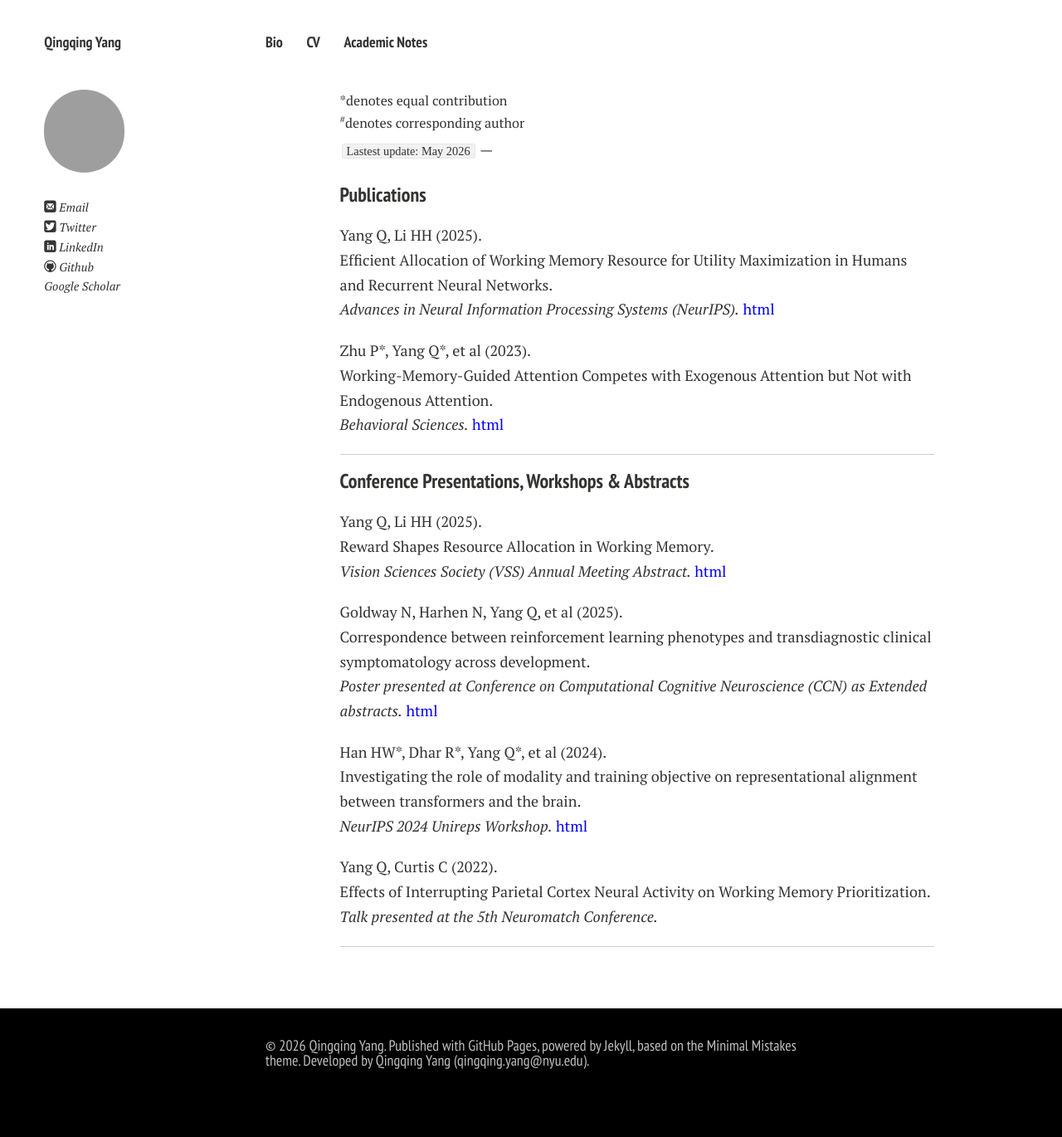
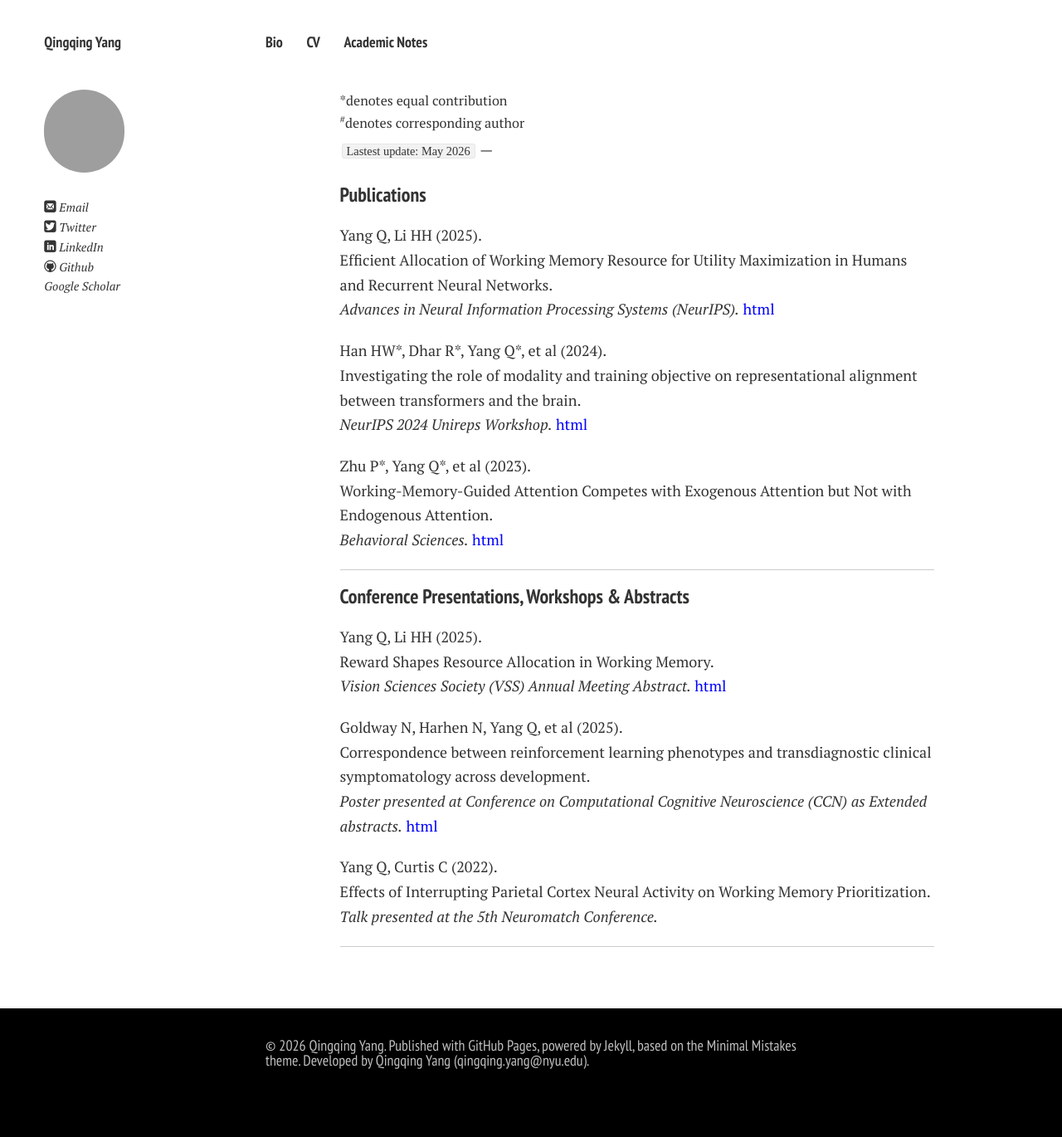
Before and after one commit to Qingqing-Yang-177/Qingqing-Yang-177.github.io, a Jekyll site: the page built from publications.md, in a window 1280 px wide. Shown: the whole page at 83% size. Built offline with Jekyll 4.4.1, drawn with Linux system fonts in a browser that asks for light colours; nearby versions of some CDN libraries; comment, search, counter and statistics services are not loaded; a style sheet for code colours, icons or effects is not loaded.

Commit message:
Update publications.md

```diff
--- a/publications.md
+++ b/publications.md
@@ -16,6 +16,12 @@ title: Publications
   Yang Q, Li HH (2025). <br>
   Efficient Allocation of Working Memory Resource for Utility Maximization in Humans and Recurrent Neural Networks. <br>
   <em>Advances in Neural Information Processing Systems (NeurIPS).</em> <a href="https://proceedings.neurips.cc/paper_files/paper/2025/file/534de24424a5056682502acd1fccb005-Paper-Conference.pdf" style="color: blue;"> html</a>
+</div>
+
+<div style="margin: 0; margin-bottom: 20px;">
+  Han HW*, Dhar R*, Yang Q*, et al (2024). <br>
+  Investigating the role of modality and training objective on representational alignment between transformers and the brain. <br>
+  <em>NeurIPS 2024 Unireps Workshop.</em> <a href="https://proceedings.mlr.press/v285/han24a.html" style="color: blue;"> html</a>
 </div>
 
 <div style="margin: 0; margin-bottom: 20px;">
@@ -39,12 +45,6 @@ title: Publications
   <em> Poster presented at Conference on Computational Cognitive Neuroscience (CCN) as Extended abstracts.</em> <a href="https://2025.ccneuro.org/abstract_pdf/Goldway_2025_Correspondence_reinforcement_learning_phenotypes_transdiagnostic_clinical.pdf" style="color: blue;"> html</a>
 </div>
 
-<div style="margin: 0; margin-bottom: 20px;">
-  Han HW*, Dhar R*, Yang Q*, et al (2024). <br>
-  Investigating the role of modality and training objective on representational alignment between transformers and the brain. <br>
-  <em>NeurIPS 2024 Unireps Workshop.</em> <a href="https://proceedings.mlr.press/v285/han24a.html" style="color: blue;"> html</a>
-</div>
-
  <div style="margin: 0; margin-bottom: 20px;">
  Yang Q, Curtis C (2022). <br>
  Effects of Interrupting Parietal Cortex Neural Activity on Working Memory Prioritization. <br>
```
